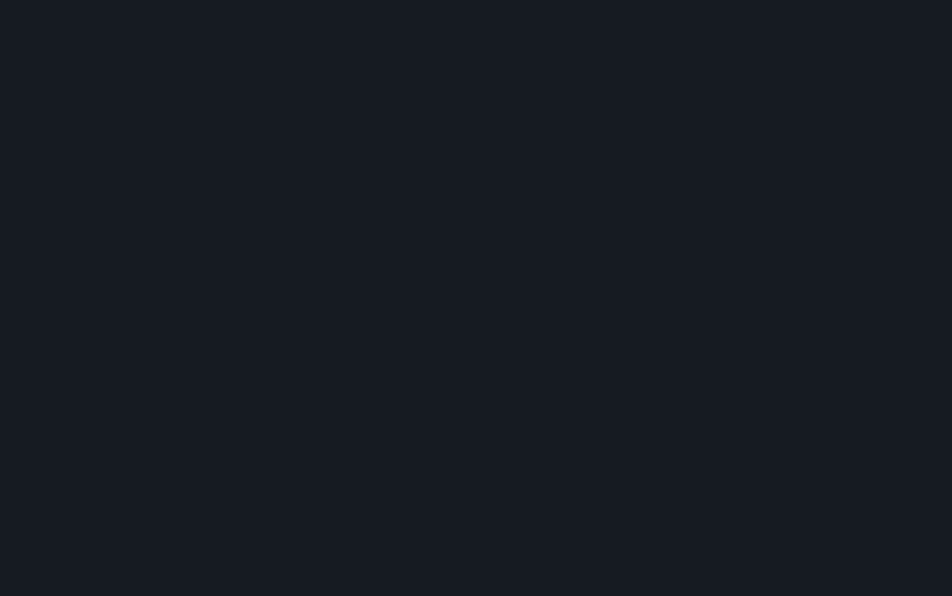
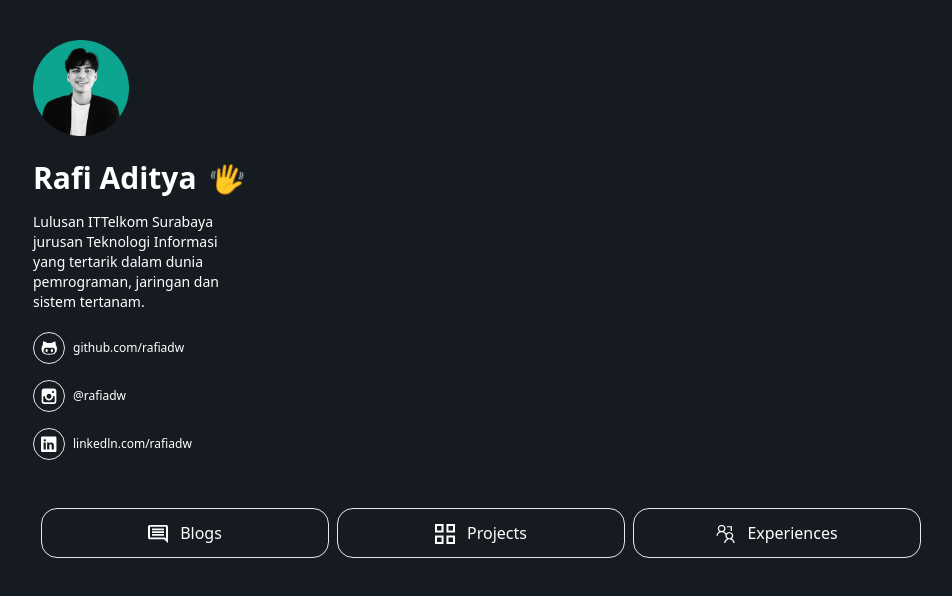
Before and after one commit to skwangawur/rafiadw.dev, a React (Vite) app: page / in a window 1280 px wide. Shown: the top 596 px of the page, without its empty margins (159-1111 px from the left). Built offline with nearby package versions, Linux system fonts and the light colour scheme.

Commit message:
feat(App): Adding Profile, AboutMe, Navbar Components, and adding react helmet

```diff
--- a/src/App.tsx
+++ b/src/App.tsx
@@ -1,7 +1,36 @@
+import { HelmetProvider, Helmet } from "react-helmet-async";
 import "./App.css";
+import myImage from "./assets/images/photo-profile.png";
+import AboutMe from "./components/ui/AboutMe";
+import NavBar from "./components/ui/NavBar";
+import ProfilePhoto from "./components/ui/ProfilePhoto";
 
 function App() {
-  return <></>;
+  return (
+    <HelmetProvider>
+      <Helmet>
+        <meta
+          name="description"
+          content="Ini adalah profil saya. Saya memiliki pengalaman dalam pengembangan web dan telah menyelesaikan berbagai proyek."
+        />
+        <meta
+          name="keywords"
+          content="profil, pengalaman, proyek, web development"
+        />
+        <link rel="canonical" href="https://www.contoh.com/profil-saya" />
+      </Helmet>
+      <div className="mx-[5%] lg:grid lg:grid-cols-layout lg:mx-[15%]">
+        <div className="flex justify-center flex-col items-center lg:items-start  ">
+          <ProfilePhoto url={myImage} alt="profile photo rafi aditya" />
+          <AboutMe
+            title="Rafi Aditya"
+            about="Lulusan ITTelkom Surabaya jurusan Teknologi Informasi yang tertarik dalam dunia pemrograman, jaringan dan sistem tertanam. "
+          />
+        </div>
+        <NavBar />
+      </div>
+    </HelmetProvider>
+  );
 }
 
 export default App;
```
